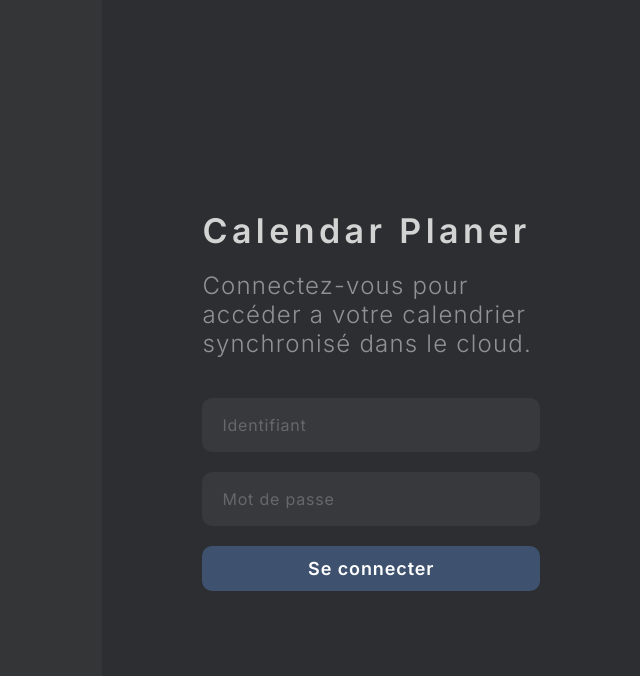
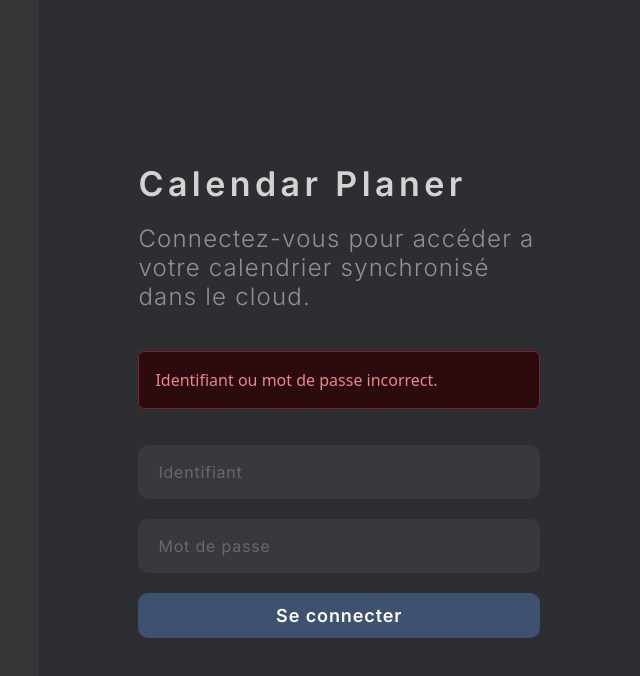
Before and after one commit to rlecart/Calendar-web, a React (Create React App) app: page /login in a window 1280 px wide. Both pictures are taken after a click on the button "Se connecter". Shown: the top 676 px of the page, without its empty margins (640-1280 px from the left). Built offline with nearby package versions, Linux system fonts and the light colour scheme.

Commit message:
react-bootstrap added + Alert error on login + login logic redirect without back ok

```diff
--- a/package.json
+++ b/package.json
@@ -10,6 +10,7 @@
     "@types/react-dom": "^18.2.18",
     "bootstrap": "^5.3.2",
     "react": "^18.2.0",
+    "react-bootstrap": "^2.9.2",
     "react-dom": "^18.2.0",
     "react-router-dom": "^6.21.1",
     "react-scripts": "5.0.1",
--- a/src/App.tsx
+++ b/src/App.tsx
@@ -5,6 +5,7 @@ import './style/App.css';
 
 import {
   createBrowserRouter,
+  Navigate,
   RouterProvider,
 } from "react-router-dom";
 
@@ -23,11 +24,11 @@ const router = createBrowserRouter([
   },
   {
     path: '*',
-    element: <NotFound />,
+    element: <Navigate to='/' />,
   }
 ]);
 
-const App = ({ }) => {
+const App = () => {
   return (
     <React.Fragment>
       <RouterProvider router={router} />
--- a/src/Views/Calendar.tsx
+++ b/src/Views/Calendar.tsx
@@ -1,5 +1,4 @@
 import * as React from 'react';
-import { Navigate } from 'react-router-dom';
 import WithAuthentication from '../containers/WithAuthentication';
 
 const Calendar = () => {
--- a/src/Views/Login.tsx
+++ b/src/Views/Login.tsx
@@ -4,6 +4,10 @@ import '../style/Login.css';
 
 import styled from 'styled-components'
 import { Navigate, useNavigate } from 'react-router-dom';
+
+import Alert from 'react-bootstrap/Alert';
+
+import RenderIf from '../components/RenderIf';
 
 const Background = styled.div`
     width: 100%;
@@ -14,7 +18,7 @@ const Background = styled.div`
 `
 const RightPanel = styled.div`
     display: flex;
-    width: 42%;
+    width: 47%;
     padding: 6.25rem;
     flex-direction: column;
     justify-content: center;
@@ -135,11 +139,30 @@ const Login = () => {
   const [username, setUsername] = React.useState<String>('');
   const [password, setPassword] = React.useState<String>('');
 
+  const [error, setError] = React.useState<String>('');
+
   const handleSubmit = () => {
+    setError('');
+
+    let status = 404;
+    if (username === 'abc')
+      status = 200;
+
+    const fakeRes = {
+      status: status,
+      data: 'fake-jwt',
+    }
+
+    if (fakeRes.status !== 200) {
+      setError('Identifiant ou mot de passe incorrect.');
+      return;
+    }
+
+    localStorage.setItem('jwt', fakeRes.data);
     navigate('/');
   }
 
-  const isAuthenticated = false;
+  const isAuthenticated = localStorage.getItem('jwt') !== null;
 
   if (isAuthenticated)
     return <Navigate to="/" />
@@ -163,6 +186,15 @@ const Login = () => {
           </TitleAndDescription>
 
           <LoginForm>
+            <RenderIf isTrue={error !== ''}>
+              <Alert
+                className='w-100'
+                variant='danger'
+                data-bs-theme="dark"
+              >
+                {error}
+              </Alert>
+            </RenderIf>
             <LoginInputs>
               <LoginInput
                 placeholder='Identifiant'
--- /dev/null
+++ b/src/components/RenderIf.tsx
@@ -0,0 +1,12 @@
+interface RenderIfProps {
+  isTrue: boolean;
+  children: JSX.Element;
+}
+
+type RenderIfType = JSX.Element | null;
+
+const RenderIf = ({ isTrue, children }: RenderIfProps): RenderIfType => {
+  return isTrue ? children : null;
+};
+
+export default RenderIf;
--- a/src/containers/WithAuthentication.tsx
+++ b/src/containers/WithAuthentication.tsx
@@ -6,7 +6,7 @@ interface WithAuthenticationProps {
 }
 
 const WithAuthentication = ({ children }: WithAuthenticationProps) => {
-  const isAuthenticated = false;
+  const isAuthenticated = localStorage.getItem('jwt') !== null;
 
   if (!isAuthenticated)
     return <Navigate to="/login" />
```
